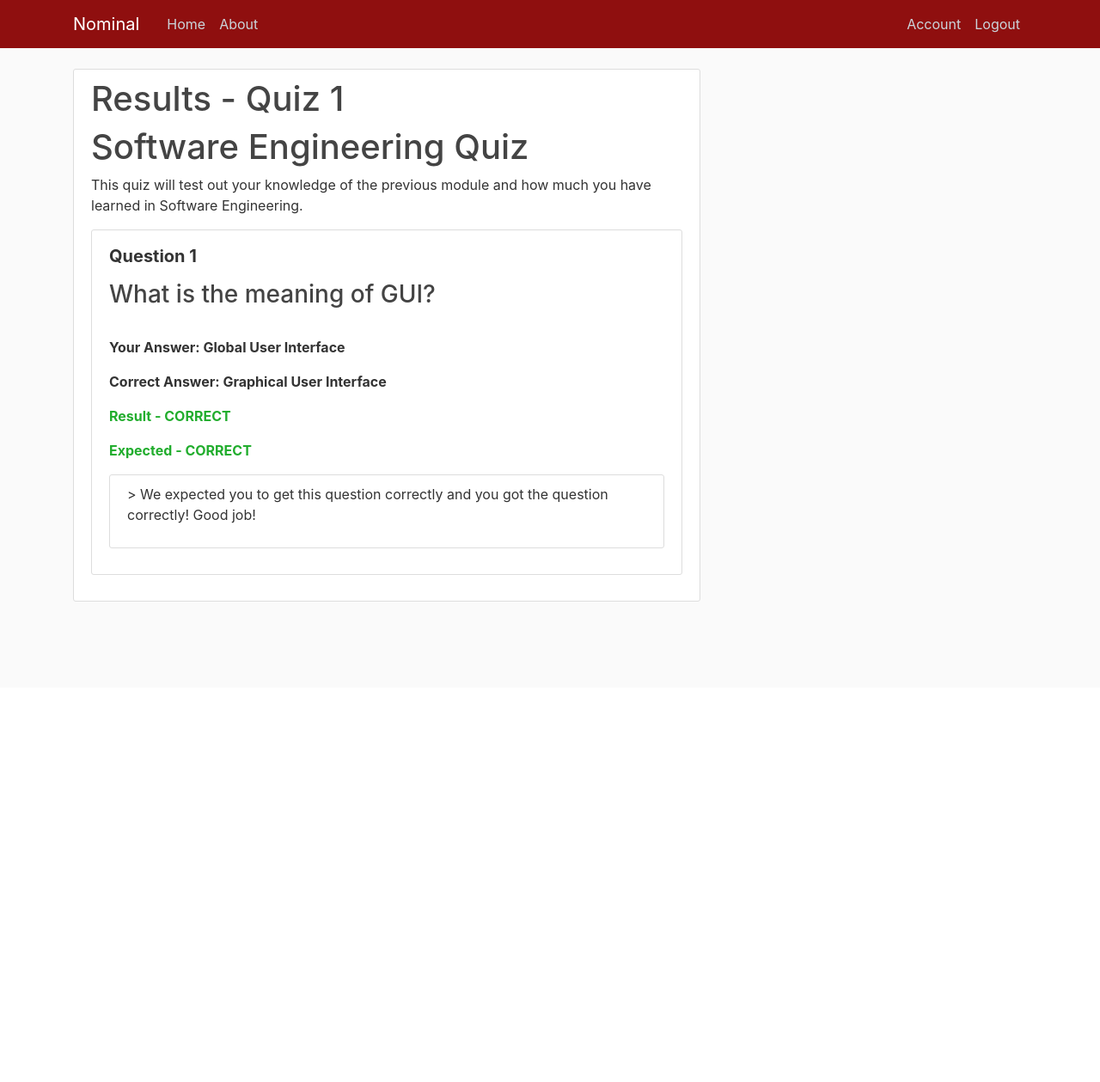
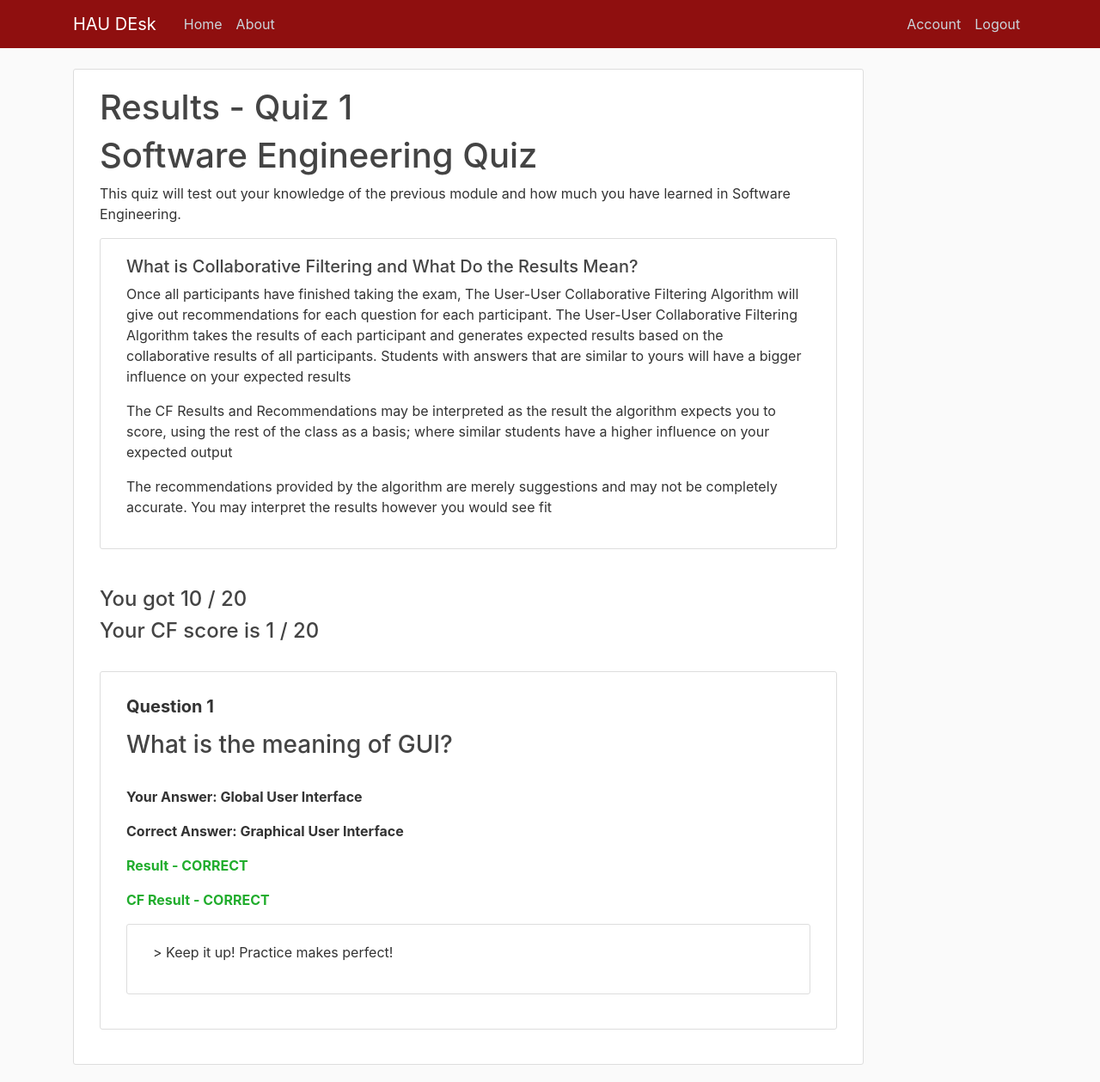
Before and after one commit to MarkVictorio/TBARecomenderSys-Flask, a Flask app: page /quiz/1/results in a window 1280 px wide. Shown: the whole page at 86% size. Before the commit the page ends 700 px from the top, so only its background shows below. Run offline with Flask 2, Linux system fonts and the light colour scheme; a user stored in the database is signed in; data comes from the database, SQL or seed files in the repository; both versions use the stored data as it was after the commit; tables that the repository leaves empty hold one stand-in row (values such as "Sample post"); some libraries are stand-ins or nearby versions.

Commit message:
Hau DEsk Stable

```diff
--- a/flaskblog/main/routes.py
+++ b/flaskblog/main/routes.py
@@ -15,7 +15,7 @@ main = Blueprint('main', __name__)
 def home():
     page = request.args.get('page', 1, type=int)
     quizzes = Quiz.query.order_by(Quiz.id.asc()).paginate(page=page, per_page=10)
-    return render_template('home.html', title='Quiz List', quizzes = quizzes)
+    return render_template('home.html', title='Quiz List', quizzes = quizzes, current_user = current_user)
 
 @main.route("/about")
 def about():
@@ -72,6 +72,12 @@ def quiz(quiz_id):
 @main.route("/quiz/<int:quiz_id>/results")
 @login_required
 def results(quiz_id):
+    taken = Quiz_user_taken.query.filter_by(user_id = current_user.id).filter_by(quiz_id=quiz_id).first()
     quizzes = Quiz.query.get_or_404(quiz_id)
+    answers = Quiz_user_answer.query.filter_by(user_id = current_user.id).filter_by(quiz_id=quiz_id)
+    tot_expected = 0
+    for j in answers:
+        if j.expected == 1:
+            tot_expected += 1
     user_results = (db.session.query(Question, Quiz_user_answer).join(Quiz_user_answer).filter_by(quiz_id = quiz_id).filter_by(user_id = current_user.id).all())
-    return render_template('results.html', title = 'Quiz Results', quiz_id=quiz_id, quizzes=quizzes, user_results = user_results)
+    return render_template('results.html', title = 'Quiz Results', quiz_id=quiz_id, quizzes=quizzes, user_results = user_results, taken = taken, tot_expected = tot_expected)
--- a/flaskblog/static/main.css
+++ b/flaskblog/static/main.css
@@ -35,7 +35,7 @@ p.incorr{
 }
 .content-section {
   background: #ffffff;
-  padding: 10px 20px;
+  padding: 20px 30px;
   border: 1px solid #dddddd;
   border-radius: 3px;
   margin-bottom: 20px;
--- a/flaskblog/templates/layout.html
+++ b/flaskblog/templates/layout.html
@@ -9,16 +9,16 @@
     <link rel="stylesheet" type="text/css" href="{{ url_for('static', filename='main.css') }}">
 
     {% if title %}
-        <title> Nominal - {{ title }}</title>
+        <title> HAU DEsk - {{ title }}</title>
     {% else %}
-        <title> Nominal</title>
+        <title> HAU DEsk</title>
     {% endif %}
 </head>
 <body>
     <header class="site-header">
       <nav class="navbar navbar-expand-md navbar-dark bg-steel fixed-top">
         <div class="container">
-          <a class="navbar-brand mr-4" href="/">Nominal</a>
+          <a class="navbar-brand mr-4" href="/">HAU DEsk</a>
           <button class="navbar-toggler" type="button" data-toggle="collapse" data-target="#navbarToggle" aria-controls="navbarToggle" aria-expanded="false" aria-label="Toggle navigation">
             <span class="navbar-toggler-icon"></span>
           </button>
@@ -46,7 +46,7 @@
     </header>
     <main role="main" class="container">
       <div class="row">
-        <div class="col-md-8">
+        <div class="col-10">
           {% with messages = get_flashed_messages(with_categories=true) %}
             {% if messages %}
               {% for category, message in messages %}
--- a/flaskblog/templates/results.html
+++ b/flaskblog/templates/results.html
@@ -5,6 +5,21 @@
     <h1>{{ quizzes.title }}</h1>
     <p>{{ quizzes.description }}</p>
 
+    <div class="content-section">
+    <h5>What is Collaborative Filtering and What Do the Results Mean?</h5>
+    <p>Once all participants have finished taking the exam, The User-User Collaborative Filtering Algorithm will give out recommendations for each question for each participant. The User-User Collaborative Filtering Algorithm takes  the results of each participant and generates expected results based on the collaborative results of all participants. Students with answers that are similar to yours will have a bigger influence on your expected results </p>
+    <p>The CF Results and Recommendations may be interpreted as the result the algorithm expects you to score, using the rest of the class as a basis; where similar students have a higher influence on your expected output</p>
+    <p>The recommendations provided by the algorithm are merely suggestions and may not be completely accurate. You may interpret the results however you would see fit </p>
+    </div>
+
+    <br/>
+
+    <h4> You got {{taken.total}} / {{quizzes.total_score}}</h4>
+    {% if tot_expected != 0 %}
+        <h4> Your CF score is {{tot_expected}} / {{quizzes.total_score}}</h4>
+    {% endif %}
+
+    <br />
     {% for Question, Quiz_user_answer in user_results %}
         <div class = "content-section">
             <div class="py-2 h5"><b>Question {{ loop.index0 + 1 }}</b></div>
@@ -39,35 +54,32 @@
             {% endif %}
 
             {% if Quiz_user_answer.expected == 1 %}
-                <p class = correct><b>Expected - CORRECT</b></p>
+                <p class = correct><b> CF Result - CORRECT</b></p>
             {% elif Quiz_user_answer.expected == 0 %}
-                <p class = incorr><b>Expected - INCORRECT</b></p>
+                <p class = incorr><b> CF Result - INCORRECT</b></p>
 
             {% endif %}
 
             {% if Quiz_user_answer.is_correct == 1 and Quiz_user_answer.expected == 1 %}
                 <div class = "content-section">
-                    <p> > We expected you to get this question correctly and you got the question correctly! Good job! </p>
+                    <p> > Keep it up! Practice makes perfect! </p>
                 </div>
             {% elif Quiz_user_answer.is_correct == 1 and Quiz_user_answer.expected == 0 %}
                 <div class = "content-section">
-                    <p> > We expected you to get this question wrong but you got the question correctly! Good job! </p>
-                    <p> However, we still recommend you to review this question. </p>
+                    <p> > Good job! We recommend that you review this type of question/topic. </p>
+                    <p> It is likely that this type of question/topic may appear again in the future. </p>
                 </div>
             {% elif Quiz_user_answer.is_correct == 0 and Quiz_user_answer.expected == 1  %}
                 <div class = "content-section">
-                    <p> > We expected you to get this question correctly however you got the question wrong. </p>
-                    <p> We highly recommend that you review this question and similar questions to it. </p>
+                    <p> > We highly recommend that you to review this type of question/topic for the future. </p>
                 </div>
             {% elif  Quiz_user_answer.is_correct == 0 and Quiz_user_answer.expected == 0 %}
             <div class = "content-section">
-                <p> > We expected you to get this question wrong. Unfortunately, you did get the question wrong. </p>
-                <p> We highly recommend that you review this question and similar questions to it. </p>
+                <p> > We highly recommend that you review for this type of question/topic. </p>
+                <p> It is likely that this type of question/topic may appear again in the future.
+                </p>
             </div>
             {% endif %}
-
-
-
 
         </div>
     {% endfor %}
--- a/flaskblog/users/forms.py
+++ b/flaskblog/users/forms.py
@@ -15,7 +15,6 @@ class RegistrationForm(FlaskForm):
     confirm_password = PasswordField('Confirm Password',
                                      validators=[DataRequired(), EqualTo('password')])
     submit = SubmitField('Sign Up')
-    admin = BooleanField('Are you an admin? - TEST FEATURE')
 
     def validate_username(self, username):
         user = User.query.filter_by(username=username.data).first()
--- a/flaskblog/users/routes.py
+++ b/flaskblog/users/routes.py
@@ -15,7 +15,7 @@ def register():
     form = RegistrationForm()
     if form.validate_on_submit():
         hashed_password = bcrypt.generate_password_hash(form.password.data).decode('utf-8')
-        user = User(username=form.username.data, email=form.email.data, password=hashed_password, admin=form.admin.data)
+        user = User(username=form.username.data, email=form.email.data, password=hashed_password)
         db.session.add(user)
         db.session.commit()
         flash('Your account has been created! You are now able to log in', 'success')
@@ -55,7 +55,6 @@ def account():
             current_user.image_file = picture_file
         current_user.username = form.username.data
         current_user.email = form.email.data
-        current_user.admin = form.admin.data
         db.session.commit()
         flash('Your account has been updated!', 'success')
         return redirect(url_for('users.account'))
```
Also changed, not shown: flaskblog/admin/routes.py (+5 -2 lines), flaskblog/templates/cftest.html (+8 -2 lines), flaskblog/templates/home.html (+9 -0 lines), flaskblog/site.db, flaskblog/static/profile_pics/8a06149787fd9e05.jpg (deleted), flaskblog/static/profile_pics/90f28567fcc9198f.png (deleted), flaskblog/static/profile_pics/95c19e2af0ece225.png (deleted), flaskblog/static/profile_pics/a602f55b1edc91e5.jpg (deleted).
